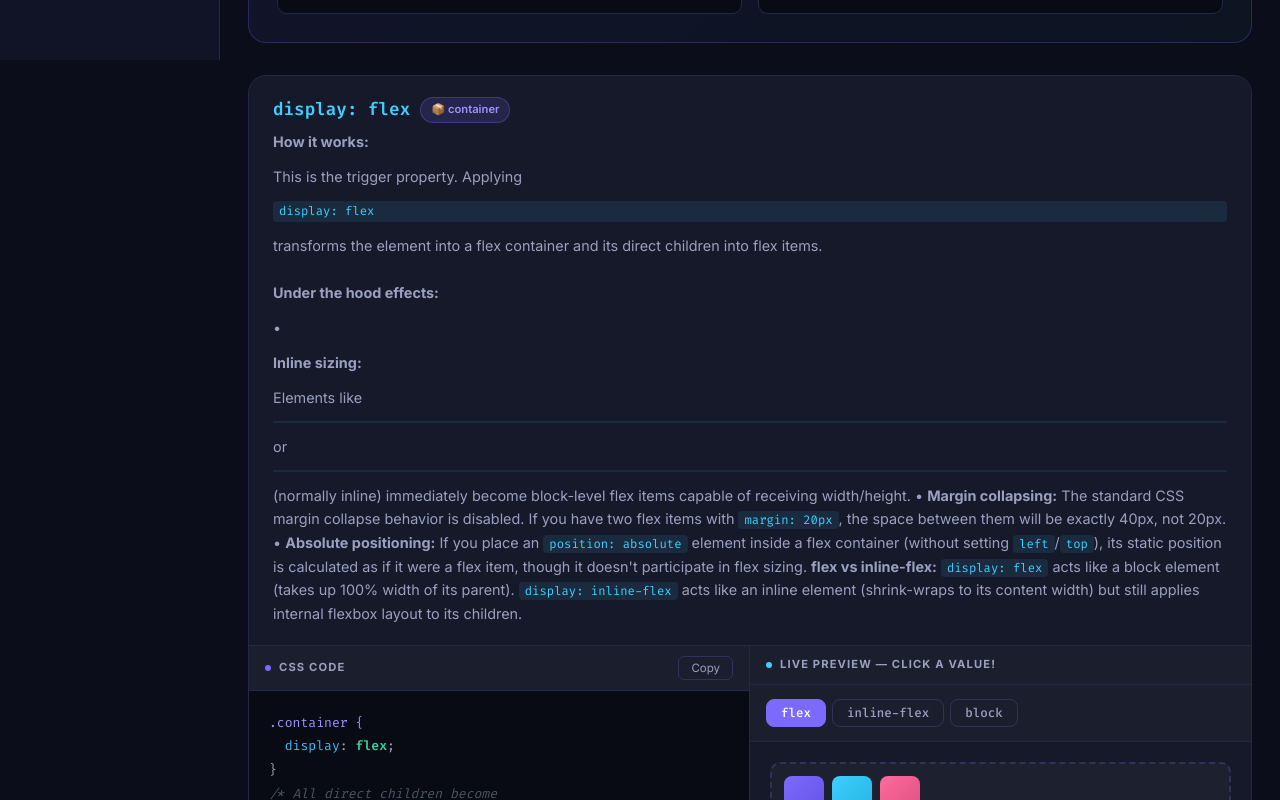
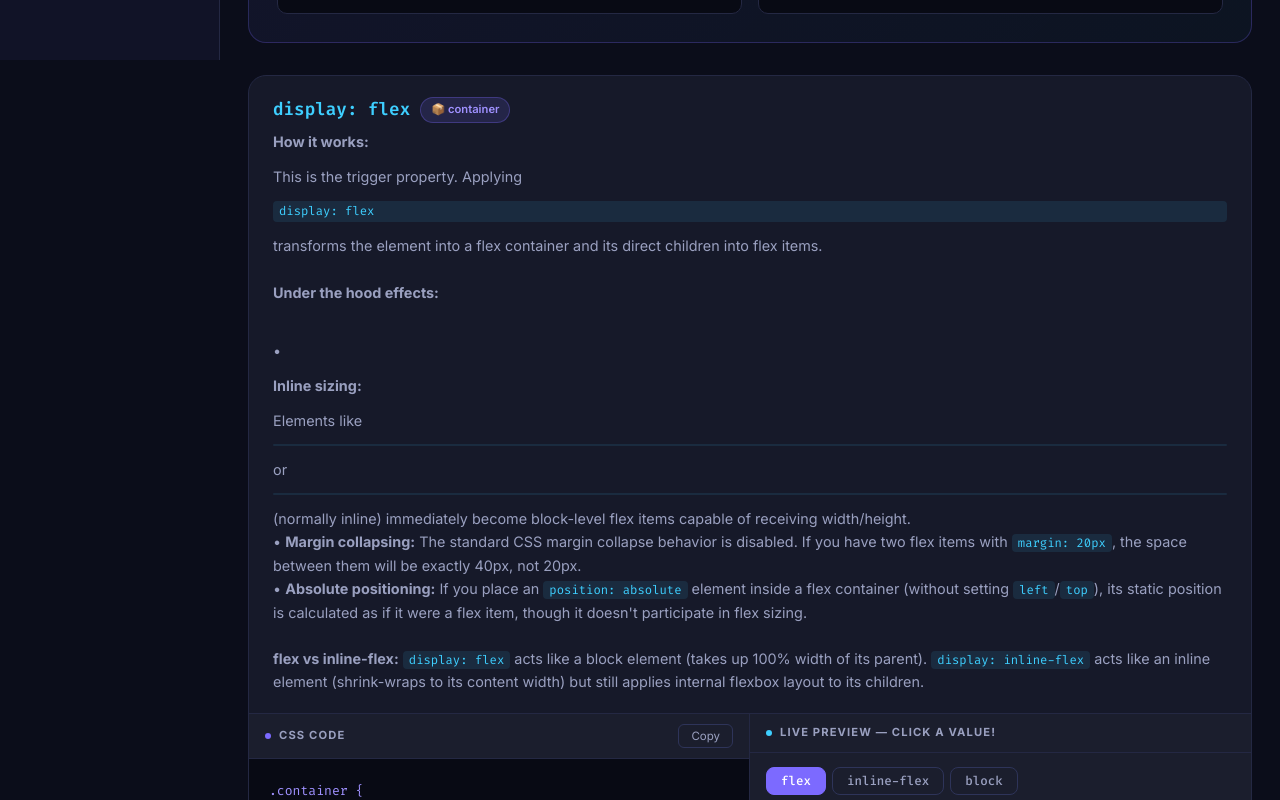
Before and after one commit to sTharun5/css_properties_website, a React (Vite) app: page /flex in a window 1280 px wide. Shown: the part 740-1540 px from the top of the page. Built offline with nearby package versions, Linux system fonts and the light colour scheme.

Commit message:
fix: clean up messy notes formatting

```diff
--- a/src/index.css
+++ b/src/index.css
@@ -240,7 +240,7 @@ body {
 }
 .applies-container { background: rgba(124,106,255,.15); color: var(--accent-flex2); border: 1px solid rgba(124,106,255,.3); }
 .applies-item { background: rgba(255,107,157,.12); color: #ff6b9d; border: 1px solid rgba(255,107,157,.3); }
-.prop-desc { color: var(--text-dim); font-size: .9rem; line-height: 1.6; flex: 1 1 100%; }
+.prop-desc { color: var(--text-dim); font-size: .9rem; line-height: 1.6; flex: 1 1 100%; white-space: pre-line; }
 
 /* ── SPLIT PANEL ── */
 .split-panel {
```
